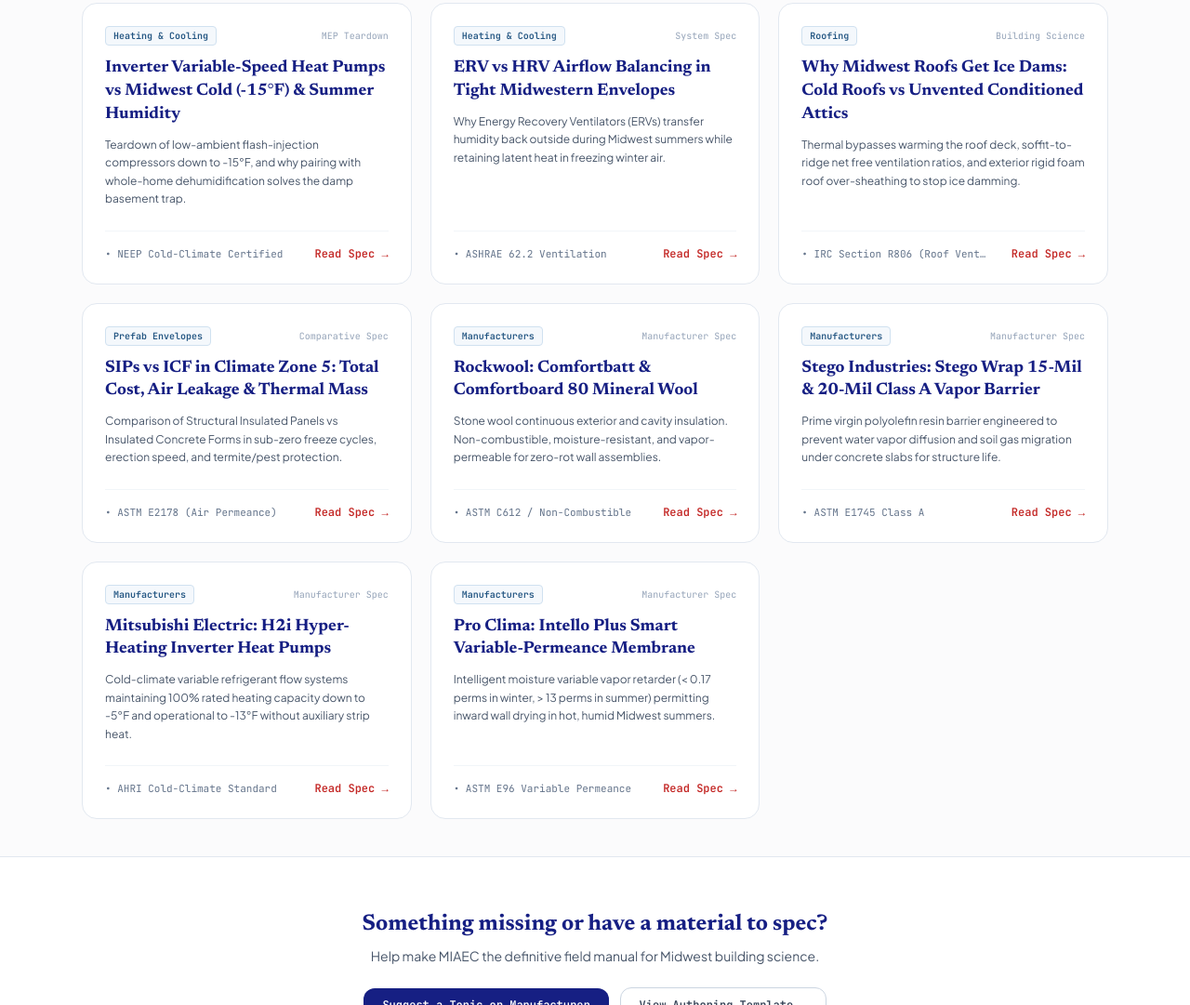
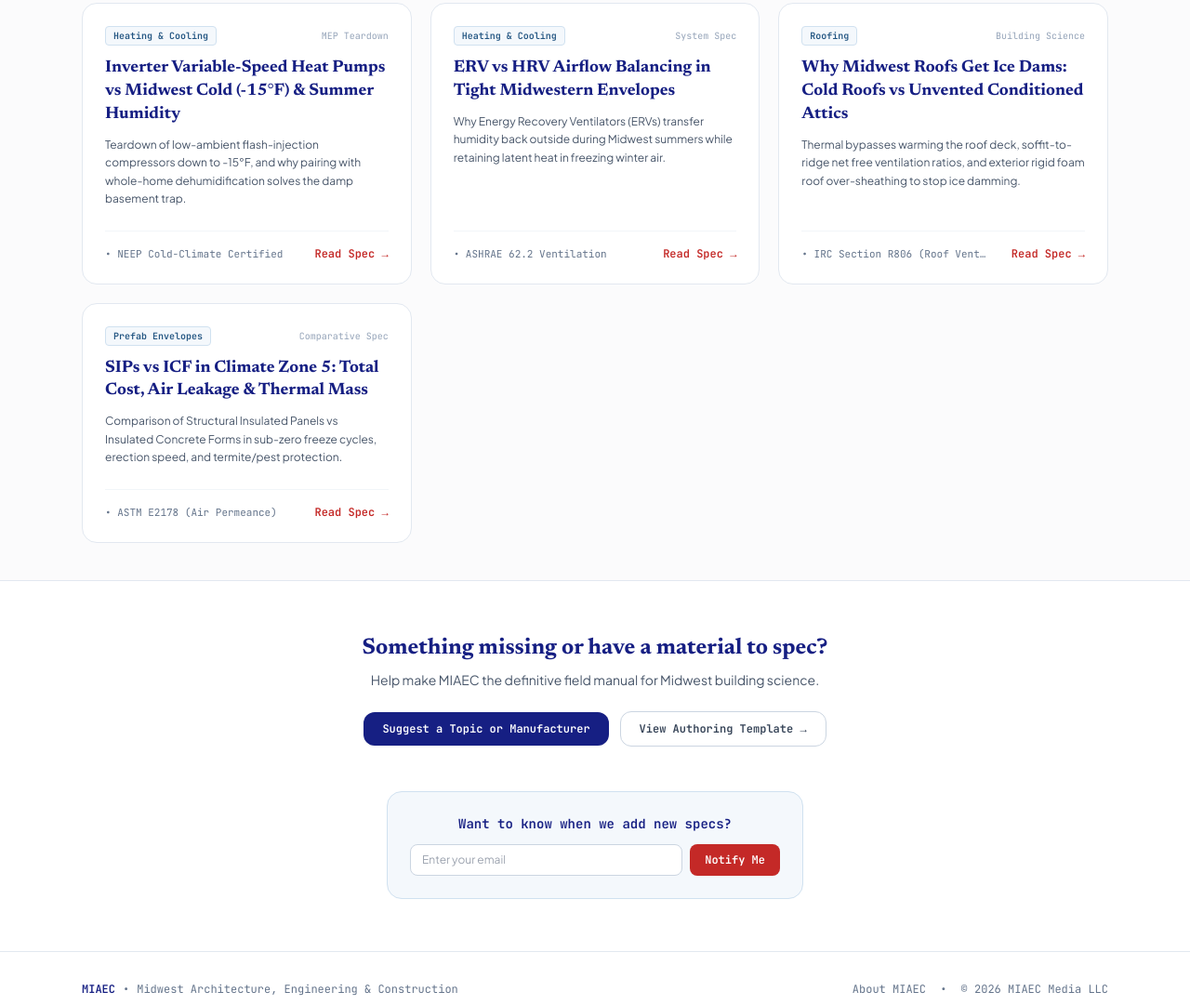
Before and after one commit to DySkills/midwestaec, a plain HTML site: page browse.html in a window 1280 px wide. Shown: the part 1397-2478 px from the top of the page at 93% size. Drawn offline with nearby package versions, Linux system fonts and the light colour scheme.

Commit message:
Remove mock manufacturer articles, alphabetize cities and states, add Omaha and Dakotas

```diff
--- a/browse.html
+++ b/browse.html
@@ -73,7 +73,7 @@
   <!-- Main Directory Container -->
   <main class="max-w-6xl mx-auto px-4 sm:px-6 py-10 flex-1 w-full">
 
-    <!-- Top Breadcrumb (guidetouxr style) -->
+    <!-- Top Breadcrumb -->
     <div class="mb-4">
       <a href="index.html" class="text-xs font-mono text-steel hover:text-navy transition flex items-center gap-1 font-semibold">
         &larr; Back to All Categories
@@ -90,62 +90,69 @@
       </p>
     </div>
 
-    <!-- REGIONAL FILTER & SEARCH BAR (City, State, Topic, Search) -->
+    <!-- REGIONAL FILTER & SEARCH BAR (Alphabetized Cities & States) -->
     <div class="bg-white p-4 rounded-2xl border border-slate-200 shadow-sm mb-8 space-y-3">
       <div class="text-[11px] font-mono uppercase tracking-wider text-slate-400 font-bold">
-        Filter by Your Region & City:
+        Filter by Region, State & City:
       </div>
 
       <div class="grid grid-cols-1 sm:grid-cols-2 lg:grid-cols-4 gap-3">
-        <!-- 1. City / Metro Filter -->
+        <!-- 1. City / Metro Filter (Alphabetized) -->
         <div>
-          <label class="block text-[10px] font-mono uppercase text-slate-500 mb-1">City / Metro</label>
+          <label class="block text-[10px] font-mono uppercase text-slate-500 mb-1">City / Metro (A-Z)</label>
           <select id="filter-city" onchange="applyFilters()" class="w-full bg-slate-50 border border-slate-200 rounded-xl px-3 py-2 text-xs font-mono text-slate-700 focus:outline-none focus:border-steel focus:bg-white transition">
             <option value="all">All Midwest Metros</option>
+            <option value="Chicago">Chicago, IL</option>
+            <option value="Cincinnati">Cincinnati, OH</option>
+            <option value="Cleveland">Cleveland, OH</option>
+            <option value="Columbus">Columbus, OH</option>
+            <option value="Des Moines">Des Moines, IA</option>
+            <option value="Detroit">Detroit, MI</option>
+            <option value="Fargo">Fargo, ND</option>
+            <option value="Indianapolis">Indianapolis, IN</option>
+            <option value="Kansas City">Kansas City, MO/KS</option>
+            <option value="Milwaukee">Milwaukee, WI</option>
+            <option value="Minneapolis">Minneapolis, MN</option>
+            <option value="Omaha">Omaha, NE</option>
+            <option value="Rapid City">Rapid City, SD</option>
+            <option value="Sioux Falls">Sioux Falls, SD</option>
             <option value="St. Louis">St. Louis, MO</option>
-            <option value="Chicago">Chicago, IL</option>
-            <option value="Kansas City">Kansas City, MO/KS</option>
-            <option value="Indianapolis">Indianapolis, IN</option>
-            <option value="Cleveland">Cleveland, OH</option>
-            <option value="Cincinnati">Cincinnati, OH</option>
-            <option value="Columbus">Columbus, OH</option>
-            <option value="Detroit">Detroit, MI</option>
-            <option value="Milwaukee">Milwaukee, WI</option>
-            <option value="Des Moines">Des Moines, IA</option>
-            <option value="Minneapolis">Minneapolis, MN</option>
           </select>
         </div>
 
-        <!-- 2. State Filter -->
+        <!-- 2. State Filter (Alphabetized) -->
         <div>
-          <label class="block text-[10px] font-mono uppercase text-slate-500 mb-1">State</label>
+          <label class="block text-[10px] font-mono uppercase text-slate-500 mb-1">State (A-Z)</label>
           <select id="filter-state" onchange="applyFilters()" class="w-full bg-slate-50 border border-slate-200 rounded-xl px-3 py-2 text-xs font-mono text-slate-700 focus:outline-none focus:border-steel focus:bg-white transition">
             <option value="all">All Midwest States</option>
-            <option value="MO">Missouri (MO)</option>
             <option value="IL">Illinois (IL)</option>
             <option value="IN">Indiana (IN)</option>
-            <option value="OH">Ohio (OH)</option>
-            <option value="MI">Michigan (MI)</option>
-            <option value="WI">Wisconsin (WI)</option>
             <option value="IA">Iowa (IA)</option>
             <option value="KS">Kansas (KS)</option>
+            <option value="MI">Michigan (MI)</option>
             <option value="MN">Minnesota (MN)</option>
+            <option value="MO">Missouri (MO)</option>
+            <option value="NE">Nebraska (NE)</option>
+            <option value="ND">North Dakota (ND)</option>
+            <option value="OH">Ohio (OH)</option>
+            <option value="SD">South Dakota (SD)</option>
+            <option value="WI">Wisconsin (WI)</option>
           </select>
         </div>
 
         <!-- 3. Category Filter -->
         <div>
-          <label class="block text-[10px] font-mono uppercase text-slate-500 mb-1">System / Category</label>
+          <label class="block text-[10px] font-mono uppercase text-slate-500 mb-1">Category</label>
           <select id="filter-category" onchange="applyFilters()" class="w-full bg-slate-50 border border-slate-200 rounded-xl px-3 py-2 text-xs font-mono text-slate-700 focus:outline-none focus:border-steel focus:bg-white transition">
-            <option value="all">All Categories</option>
-            <option value="energy-efficiency">Energy & R-Value</option>
+            <option value="all">All Guides & Specifications</option>
+            <option value="air-barriers">Air Barriers</option>
+            <option value="energy-efficiency">Energy Efficiency & R-Value</option>
+            <option value="heating-cooling">Heating & Cooling (MEP)</option>
+            <option value="manufacturers">Manufacturer Directory</option>
+            <option value="prefab">Prefab Envelopes</option>
+            <option value="roofing">Roofing Assemblies</option>
             <option value="urban-remodels">Urban Remodels (Brick)</option>
-            <option value="water-barriers">Water Barriers</option>
-            <option value="air-barriers">Air Barriers</option>
-            <option value="heating-cooling">Heating & Cooling (MEP)</option>
-            <option value="roofing">Roofing Assemblies</option>
-            <option value="prefab">Prefab Envelopes</option>
-            <option value="manufacturers">Material Manufacturers</option>
+            <option value="water-barriers">Water & Moisture Barriers</option>
           </select>
         </div>
 
@@ -156,7 +163,7 @@
             type="text"
             id="filter-search"
             oninput="applyFilters()"
-            placeholder="e.g. vapor barrier, heat pump..."
+            placeholder="e.g. vapor barrier, heat pump, brick..."
             class="w-full bg-slate-50 border border-slate-200 rounded-xl px-3 py-2 text-xs text-navy placeholder-slate-400 focus:outline-none focus:border-steel focus:bg-white transition"
           >
         </div>
@@ -227,7 +234,6 @@
   <!-- Filter & Render Logic -->
   <script>
     document.addEventListener('DOMContentLoaded', () => {
-      // Read URL params (e.g. browse.html?cat=urban-remodels or browse.html?city=St.+Louis)
       const params = new URLSearchParams(window.location.search);
       const catParam = params.get('cat');
       const cityParam = params.get('city');
@@ -254,14 +260,14 @@
       const countText = document.getElementById('results-count-text');
       const grid = document.getElementById('results-grid');
 
-      // Update page titles based on active category
+      // Update page titles
       if (selectedCategory === 'all') {
         pageTitle.textContent = 'All Guides & Specifications';
         pageDesc.textContent = 'Curated engineering specifications, building envelope assemblies, and practical trade teardowns across the Midwest.';
       } else {
         const catName = getCategoryName(selectedCategory);
         pageTitle.textContent = catName;
-        pageDesc.textContent = `Technical specifications, assemblies, and manufacturer data for ${catName.toLowerCase()}.`;
+        pageDesc.textContent = `Technical specifications, assemblies, and regional standards for ${catName.toLowerCase()}.`;
       }
 
       // Show/Hide Reset Button
@@ -271,24 +277,40 @@
         resetBtn.classList.add('hidden');
       }
 
+      // Handle Manufacturer Directory state
+      if (selectedCategory === 'manufacturers') {
+        countText.textContent = `Manufacturer Directory Submissions`;
+        grid.innerHTML = `
+          <div class="col-span-full p-10 bg-white rounded-2xl border-2 border-steel-border text-center shadow-xs">
+            <span class="text-xs font-mono uppercase tracking-widest text-crimson font-bold">Submissions Open</span>
+            <h3 class="text-2xl font-bold text-navy font-serif mt-2">Material Manufacturers Directory</h3>
+            <p class="text-slate-600 text-sm max-w-xl mx-auto mt-2 font-sans leading-relaxed">
+              Are you a building product manufacturer? Publish your certified ASTM testing reports, CAD details, and technical cut sheets directly to Midwest architects, builders, and property owners.
+            </p>
+            <div class="mt-6 flex justify-center gap-3">
+              <a href="mailto:manufacturers@miaec.org" class="px-5 py-2.5 rounded-xl bg-navy text-white text-xs font-mono font-semibold hover:bg-navy-dark transition shadow-sm">
+                Submit Product for Specification Review &rarr;
+              </a>
+            </div>
+          </div>
+        `;
+        return;
+      }
+
       // Filter Data
       const filtered = miaecData.filter(item => {
-        // Category check
         const matchCategory = (selectedCategory === 'all') || (item.catSlug === selectedCategory);
 
-        // City check
         let matchCity = true;
         if (selectedCity !== 'all') {
-          matchCity = item.cities.includes(selectedCity) || item.cities.includes("All Midwest");
+          matchCity = item.cities.includes(selectedCity);
         }
 
-        // State check
         let matchState = true;
         if (selectedState !== 'all') {
-          matchState = item.states.includes(selectedState) || item.states.includes("All Midwest");
+          matchState = item.states.includes(selectedState);
         }
 
-        // Keyword Search check
         let matchSearch = true;
         if (searchQuery) {
           const haystack = (item.title + ' ' + item.summary + ' ' + item.category + ' ' + item.codeTag + ' ' + item.cities.join(' ')).toLowerCase();
--- a/data.js
+++ b/data.js
@@ -1,5 +1,5 @@
-// MIAEC Database of Building Science Guides, Specifications & Materials
-// Each record is tagged by City/Metro, State, and Category for regional lookups.
+// MIAEC Database of Building Science Guides & Specifications
+// Pure technical teardowns and regional guides. Manufacturer listings open for brand submission.
 
 var miaecData = [
   // --- ENERGY EFFICIENCY & R-VALUE ---
@@ -7,8 +7,8 @@ var miaecData = [
     title: "Beating Midwest Energy Price Hikes: Highest ROI R-Value Retrofits",
     category: "Energy & R-Value",
     catSlug: "energy-efficiency",
-    cities: ["St. Louis", "Chicago", "Kansas City", "Indianapolis", "Cleveland", "Cincinnati", "Detroit", "Milwaukee", "Des Moines", "Columbus"],
-    states: ["MO", "IL", "IN", "OH", "IA", "MI", "WI", "KS"],
+    cities: ["Chicago", "Cincinnati", "Cleveland", "Columbus", "Des Moines", "Detroit", "Fargo", "Indianapolis", "Kansas City", "Milwaukee", "Minneapolis", "Omaha", "Rapid City", "Sioux Falls", "St. Louis"],
+    states: ["IA", "IL", "IN", "KS", "MI", "MN", "MO", "ND", "NE", "OH", "SD", "WI"],
     summary: "Why utility rates are climbing across Ameren, ComEd, and Duke—and why dense-pack attic air sealing outperforms expensive window replacements on heating reduction.",
     codeTag: "IECC R-60 Attic Standard",
     type: "Retrofit Guide",
@@ -18,8 +18,8 @@ var miaecData = [
     title: "Continuous Exterior Insulation in Cold Climates: Eliminating Stud Thermal Bridging",
     category: "Energy & R-Value",
     catSlug: "energy-efficiency",
-    cities: ["Chicago", "Indianapolis", "Cleveland", "Detroit", "Milwaukee", "Des Moines", "Minneapolis"],
-    states: ["IL", "IN", "OH", "IA", "MI", "WI", "MN"],
+    cities: ["Chicago", "Des Moines", "Detroit", "Fargo", "Indianapolis", "Milwaukee", "Minneapolis", "Omaha", "Rapid City", "Sioux Falls"],
+    states: ["IA", "IL", "IN", "MI", "MN", "ND", "NE", "OH", "SD", "WI"],
     summary: "Why 2x4 framing with R-5 continuous exterior insulation outperforms 2x6 framing with R-20 cavity batts in sub-zero freeze cycles.",
     codeTag: "ASTM C518 (Thermal R-Value)",
     type: "Spec Teardown",
@@ -29,8 +29,8 @@ var miaecData = [
     title: "Rim Joist Insulation & Air Sealing: Fixing the #1 Thermal Leak in Midwest Basements",
     category: "Energy & R-Value",
     catSlug: "energy-efficiency",
-    cities: ["St. Louis", "Chicago", "Kansas City", "Indianapolis", "Detroit", "Cleveland", "Cincinnati", "Des Moines"],
-    states: ["MO", "IL", "IN", "OH", "IA", "MI", "WI", "KS"],
+    cities: ["Chicago", "Cincinnati", "Cleveland", "Columbus", "Des Moines", "Detroit", "Fargo", "Indianapolis", "Kansas City", "Milwaukee", "Minneapolis", "Omaha", "Sioux Falls", "St. Louis"],
+    states: ["IA", "IL", "IN", "KS", "MI", "MN", "MO", "ND", "NE", "OH", "SD", "WI"],
     summary: "Stopping winter draft infiltration where the wood sill meets foundation concrete using 2-inch closed-cell spray foam or dense rockwool.",
     codeTag: "Air Sealing & R-15 Standard",
     type: "Field Guide",
@@ -42,8 +42,8 @@ var miaecData = [
     title: "Remodeling 100-Year-Old Brick in Midwest Cities: How to Insulate Without Spalling",
     category: "Urban Remodels",
     catSlug: "urban-remodels",
-    cities: ["St. Louis", "Chicago", "Cincinnati", "Kansas City", "Cleveland", "Detroit"],
-    states: ["MO", "IL", "OH", "MI", "KS"],
+    cities: ["Chicago", "Cincinnati", "Cleveland", "Detroit", "Kansas City", "Milwaukee", "Omaha", "St. Louis"],
+    states: ["IL", "KS", "MI", "MO", "NE", "OH", "WI"],
     summary: "Hygrothermal analysis of mass brick masonry. Why interior vapor barriers rot freeze-thaw brick, and how to detail lime-mortar assemblies safely.",
     codeTag: "Freeze-Thaw Masonry Durability",
     type: "Urban Remodel Guide",
@@ -53,8 +53,8 @@ var miaecData = [
     title: "Balloon Framing Firestopping & Air Bypasses in Historic Midwest Homes",
     category: "Urban Remodels",
     catSlug: "urban-remodels",
-    cities: ["St. Louis", "Chicago", "Cincinnati", "Kansas City", "Indianapolis", "Milwaukee"],
-    states: ["MO", "IL", "IN", "OH", "WI"],
+    cities: ["Chicago", "Cincinnati", "Cleveland", "Detroit", "Indianapolis", "Kansas City", "Milwaukee", "Omaha", "St. Louis"],
+    states: ["IL", "IN", "KS", "MI", "MO", "NE", "OH", "WI"],
     summary: "How open wall studs in 1890-1930s homes act as continuous chimneys pulling basement humidity into the attic, and how to block them on a budget.",
     codeTag: "IRC Section R302.11 Fireblocking",
     type: "Remodel Checklist",
@@ -66,8 +66,8 @@ var miaecData = [
     title: "Below-Slab Vapor Retarders: Why 6-Mil Poly Fails Under Midwest Basements",
     category: "Water Barriers",
     catSlug: "water-barriers",
-    cities: ["St. Louis", "Chicago", "Kansas City", "Indianapolis", "Cleveland", "Cincinnati", "Detroit", "Milwaukee", "Des Moines", "Columbus"],
-    states: ["MO", "IL", "IN", "OH", "IA", "MI", "WI", "KS"],
+    cities: ["Chicago", "Cincinnati", "Cleveland", "Columbus", "Des Moines", "Detroit", "Fargo", "Indianapolis", "Kansas City", "Milwaukee", "Minneapolis", "Omaha", "Rapid City", "Sioux Falls", "St. Louis"],
+    states: ["IA", "IL", "IN", "KS", "MI", "MN", "MO", "ND", "NE", "OH", "SD", "WI"],
     summary: "ASTM E1745 puncture resistance testing. Preventing hydrostatic vapor pressure from warping luxury vinyl plank (LVP) and hardwood flooring.",
     codeTag: "ASTM E1745 Class A",
     type: "Spec Guide",
@@ -77,8 +77,8 @@ var miaecData = [
     title: "Self-Adhered Vapor-Permeable WRBs vs Mechanical Housewrap in Freeze-Thaw Climates",
     category: "Water Barriers",
     catSlug: "water-barriers",
-    cities: ["Chicago", "Indianapolis", "Cleveland", "Detroit", "Des Moines", "Milwaukee", "Minneapolis"],
-    states: ["IL", "IN", "OH", "IA", "MI", "WI", "MN"],
+    cities: ["Chicago", "Des Moines", "Detroit", "Fargo", "Indianapolis", "Milwaukee", "Minneapolis", "Omaha", "Rapid City", "Sioux Falls"],
+    states: ["IA", "IL", "IN", "MI", "MN", "ND", "NE", "OH", "SD", "WI"],
     summary: "Why stapled housewraps tear and leak air during Midwest windstorms, and why peel-and-stick membranes eliminate water intrusion around fasteners.",
     codeTag: "ASTM E2178 & AATCC 127",
     type: "Material Teardown",
@@ -90,8 +90,8 @@ var miaecData = [
     title: "Passing the Blower Door Test: 5-Point Air Sealing Checklist for Flippers & Builders",
     category: "Air Barriers",
     catSlug: "air-barriers",
-    cities: ["St. Louis", "Chicago", "Kansas City", "Indianapolis", "Cleveland", "Cincinnati", "Detroit", "Columbus", "Des Moines"],
-    states: ["MO", "IL", "IN", "OH", "IA", "MI", "WI", "KS"],
+    cities: ["Chicago", "Cincinnati", "Cleveland", "Columbus", "Des Moines", "Detroit", "Fargo", "Indianapolis", "Kansas City", "Milwaukee", "Minneapolis", "Omaha", "Rapid City", "Sioux Falls", "St. Louis"],
+    states: ["IA", "IL", "IN", "KS", "MI", "MN", "MO", "ND", "NE", "OH", "SD", "WI"],
     summary: "How to hit under 3.0 ACH50 code on a budget: Rim joists, top plate penetrations, electrical rough-ins, and HVAC duct boots.",
     codeTag: "ASTM E779 / ≤ 3.0 ACH50",
     type: "Checklist",
@@ -101,8 +101,8 @@ var miaecData = [
     title: "Smart Vapor Retarders vs Traditional Poly: When to Spec Variable Permeance",
     category: "Air Barriers",
     catSlug: "air-barriers",
-    cities: ["St. Louis", "Chicago", "Cincinnati", "Kansas City", "Indianapolis", "Columbus"],
-    states: ["MO", "IL", "IN", "OH", "KS"],
+    cities: ["Chicago", "Cincinnati", "Columbus", "Indianapolis", "Kansas City", "Omaha", "St. Louis"],
+    states: ["IL", "IN", "KS", "MO", "NE", "OH"],
     summary: "Why impermeable interior poly rots walls during humid Midwest summers, and how variable membranes open in summer to let walls dry inward.",
     codeTag: "ASTM E96 (Water Vapor)",
     type: "Engineering Spec",
@@ -114,8 +114,8 @@ var miaecData = [
     title: "Inverter Variable-Speed Heat Pumps vs Midwest Cold (-15°F) & Summer Humidity",
     category: "Heating & Cooling",
     catSlug: "heating-cooling",
-    cities: ["St. Louis", "Chicago", "Kansas City", "Indianapolis", "Cleveland", "Cincinnati", "Detroit", "Milwaukee", "Des Moines", "Columbus", "Minneapolis"],
-    states: ["MO", "IL", "IN", "OH", "IA", "MI", "WI", "KS", "MN"],
+    cities: ["Chicago", "Cincinnati", "Cleveland", "Columbus", "Des Moines", "Detroit", "Fargo", "Indianapolis", "Kansas City", "Milwaukee", "Minneapolis", "Omaha", "Rapid City", "Sioux Falls", "St. Louis"],
+    states: ["IA", "IL", "IN", "KS", "MI", "MN", "MO", "ND", "NE", "OH", "SD", "WI"],
     summary: "Teardown of low-ambient flash-injection compressors down to -15°F, and why pairing with whole-home dehumidification solves the damp basement trap.",
     codeTag: "NEEP Cold-Climate Certified",
     type: "MEP Teardown",
@@ -125,8 +125,8 @@ var miaecData = [
     title: "ERV vs HRV Airflow Balancing in Tight Midwestern Envelopes",
     category: "Heating & Cooling",
     catSlug: "heating-cooling",
-    cities: ["Chicago", "Indianapolis", "Detroit", "Cleveland", "Milwaukee", "Des Moines", "Minneapolis"],
-    states: ["IL", "IN", "OH", "IA", "MI", "WI", "MN"],
+    cities: ["Chicago", "Des Moines", "Detroit", "Fargo", "Indianapolis", "Milwaukee", "Minneapolis", "Omaha", "Rapid City", "Sioux Falls"],
+    states: ["IA", "IL", "IN", "MI", "MN", "ND", "NE", "OH", "SD", "WI"],
     summary: "Why Energy Recovery Ventilators (ERVs) transfer humidity back outside during Midwest summers while retaining latent heat in freezing winter air.",
     codeTag: "ASHRAE 62.2 Ventilation",
     type: "System Spec",
@@ -138,8 +138,8 @@ var miaecData = [
     title: "Why Midwest Roofs Get Ice Dams: Cold Roofs vs Unvented Conditioned Attics",
     category: "Roofing",
     catSlug: "roofing",
-    cities: ["Chicago", "Detroit", "Cleveland", "Indianapolis", "Milwaukee", "Des Moines", "Minneapolis"],
-    states: ["IL", "IN", "OH", "MI", "WI", "IA", "MN"],
+    cities: ["Chicago", "Des Moines", "Detroit", "Fargo", "Indianapolis", "Milwaukee", "Minneapolis", "Omaha", "Rapid City", "Sioux Falls"],
+    states: ["IA", "IL", "IN", "MI", "MN", "ND", "NE", "OH", "SD", "WI"],
     summary: "Thermal bypasses warming the roof deck, soffit-to-ridge net free ventilation ratios, and exterior rigid foam roof over-sheathing to stop ice damming.",
     codeTag: "IRC Section R806 (Roof Venting)",
     type: "Building Science",
@@ -151,57 +151,11 @@ var miaecData = [
     title: "SIPs vs ICF in Climate Zone 5: Total Cost, Air Leakage & Thermal Mass",
     category: "Prefab Envelopes",
     catSlug: "prefab",
-    cities: ["Chicago", "Indianapolis", "Cleveland", "Detroit", "Des Moines", "Milwaukee", "Kansas City"],
-    states: ["IL", "IN", "OH", "IA", "MI", "WI", "KS"],
+    cities: ["Chicago", "Des Moines", "Detroit", "Fargo", "Indianapolis", "Milwaukee", "Minneapolis", "Omaha", "Rapid City", "Sioux Falls"],
+    states: ["IA", "IL", "IN", "MI", "MN", "ND", "NE", "OH", "SD", "WI"],
     summary: "Comparison of Structural Insulated Panels vs Insulated Concrete Forms in sub-zero freeze cycles, erection speed, and termite/pest protection.",
     codeTag: "ASTM E2178 (Air Permeance)",
     type: "Comparative Spec",
     url: "article-template.html"
-  },
-
-  // --- MANUFACTURERS DIRECTORY ---
-  {
-    title: "Rockwool: Comfortbatt & Comfortboard 80 Mineral Wool",
-    category: "Manufacturers",
-    catSlug: "manufacturers",
-    cities: ["St. Louis", "Chicago", "Kansas City", "Indianapolis", "Cleveland", "Cincinnati", "Detroit", "Milwaukee", "Des Moines", "Columbus", "Minneapolis"],
-    states: ["All Midwest"],
-    summary: "Stone wool continuous exterior and cavity insulation. Non-combustible, moisture-resistant, and vapor-permeable for zero-rot wall assemblies.",
-    codeTag: "ASTM C612 / Non-Combustible",
-    type: "Manufacturer Spec",
-    url: "article-template.html"
-  },
-  {
-    title: "Stego Industries: Stego Wrap 15-Mil & 20-Mil Class A Vapor Barrier",
-    category: "Manufacturers",
-    catSlug: "manufacturers",
-    cities: ["St. Louis", "Chicago", "Kansas City", "Indianapolis", "Cleveland", "Cincinnati", "Detroit", "Milwaukee", "Des Moines", "Columbus", "Minneapolis"],
-    states: ["All Midwest"],
-    summary: "Prime virgin polyolefin resin barrier engineered to prevent water vapor diffusion and soil gas migration under concrete slabs for structure life.",
-    codeTag: "ASTM E1745 Class A",
-    type: "Manufacturer Spec",
-    url: "article-template.html"
-  },
-  {
-    title: "Mitsubishi Electric: H2i Hyper-Heating Inverter Heat Pumps",
-    category: "Manufacturers",
-    catSlug: "manufacturers",
-    cities: ["St. Louis", "Chicago", "Kansas City", "Indianapolis", "Cleveland", "Cincinnati", "Detroit", "Milwaukee", "Des Moines", "Columbus", "Minneapolis"],
-    states: ["All Midwest"],
-    summary: "Cold-climate variable refrigerant flow systems maintaining 100% rated heating capacity down to -5°F and operational to -13°F without auxiliary strip heat.",
-    codeTag: "AHRI Cold-Climate Standard",
-    type: "Manufacturer Spec",
-    url: "article-template.html"
-  },
-  {
-    title: "Pro Clima: Intello Plus Smart Variable-Permeance Membrane",
-    category: "Manufacturers",
-    catSlug: "manufacturers",
-    cities: ["St. Louis", "Chicago", "Kansas City", "Indianapolis", "Cleveland", "Cincinnati", "Detroit", "Milwaukee", "Des Moines", "Columbus", "Minneapolis"],
-    states: ["All Midwest"],
-    summary: "Intelligent moisture variable vapor retarder (< 0.17 perms in winter, > 13 perms in summer) permitting inward wall drying in hot, humid Midwest summers.",
-    codeTag: "ASTM E96 Variable Permeance",
-    type: "Manufacturer Spec",
-    url: "article-template.html"
   }
 ];
```
